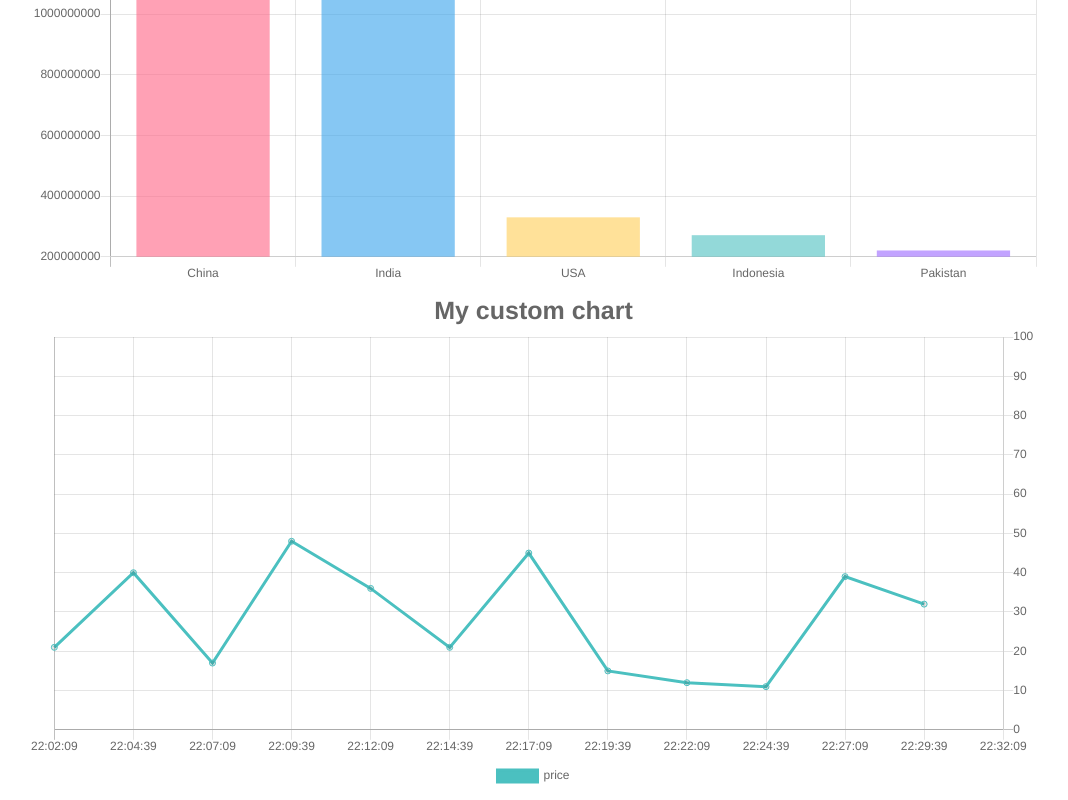
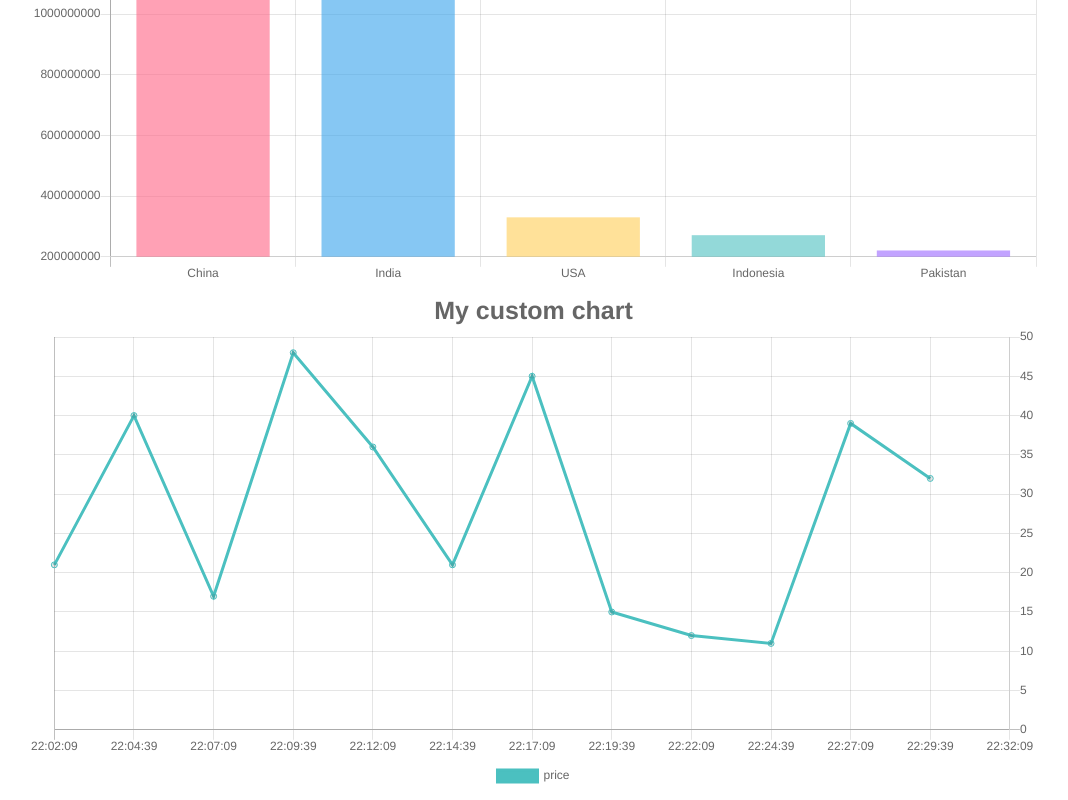
Before and after one commit to marzouk2002/explore-Chart.js, a React (Create React App) app: page / in a window 1280 px wide. Shown: the part 226-1026 px from the top of the page, without its empty margins (107-1175 px from the left). Built offline with nearby package versions, Linux system fonts and the light colour scheme.

Commit message:
try to block animations

```diff
--- a/src/components/MyChart.js
+++ b/src/components/MyChart.js
@@ -97,6 +97,18 @@ function MyChart({scale}) {
                             }
                         }
                     },
+                    options: {
+                        transitions: {
+                          show: {
+                            animations: {
+                              x: {
+                                from: 0
+                              },
+                              y: {
+                                from: 0
+                              }
+                            }
+                          },
                           hide: {
                             animations: {
                                 x: {
@@ -106,6 +118,8 @@ function MyChart({scale}) {
                                     to: 0
                                 }
                             }
+                            }
+                        }
                     },
                     scales: {
                         yAxes: [{
@@ -113,8 +127,8 @@ function MyChart({scale}) {
                             position: 'right',
                             ticks: {
                                 beginAtZero: true,
-                                max: 100,
-                                min: 0
+                                max: 50,
+                                min: 0,
                             }
                         }]
                     }
```
Lines whose indentation alone changed are shown as unchanged.
